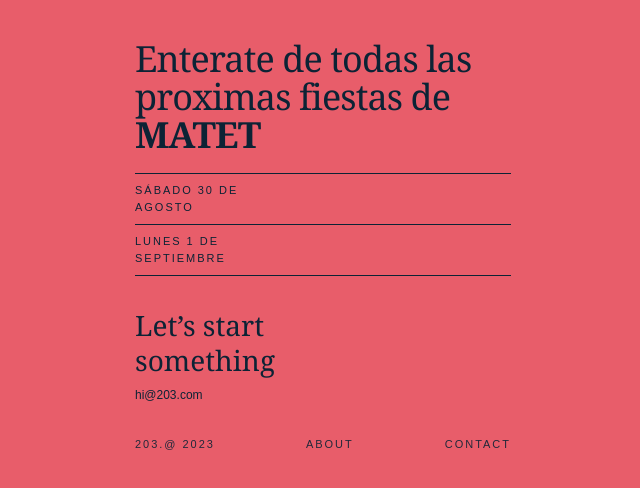
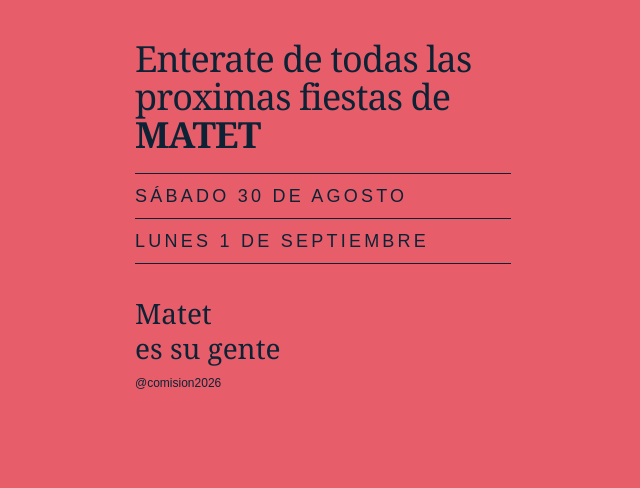
Before and after one commit to jgarcia311999/FiestasMatet, a Next.js app: page /proximas in a window 1280 px wide. Shown: the top 488 px of the page, without its empty margins (317-957 px from the left). Built offline with nearby package versions, Linux system fonts and the light colour scheme.

Commit message:
cambios en la forma de mostrar los evento proximos

```diff
--- a/src/app/proximas/page.tsx
+++ b/src/app/proximas/page.tsx
@@ -61,6 +61,15 @@ function getEventosPorFecha(fiestaLista: Fiesta[], dateKey: string): Fiesta[] {
   return byDate.sort((a, b) => parseTime(a.time) - parseTime(b.time));
 }
 
+function getFranjaHorariaLabel(time: string): string {
+  const [hhStr, mmStr] = (time || "00:00").split(":");
+  const hh = Number(hhStr);
+  // Mañana: 06:00–13:59, Tarde: 14:00–20:59, Noche: 21:00–05:59
+  if (hh >= 6 && hh < 14) return "de la mañana";
+  if (hh >= 14 && hh < 21) return "de la tarde";
+  return "de la noche";
+}
+
 export default function ProximasPage() {
   const [openIndex, setOpenIndex] = useState<number | null>(null);
 
@@ -82,24 +91,25 @@ export default function ProximasPage() {
           secciones.map((sec, idx) => (
             <div key={sec.key}>
               <div
-                className="grid grid-cols-3 text-[11px] uppercase tracking-[0.18em] py-2 gap-x-4 cursor-pointer"
+                className="text-lg uppercase tracking-[0.18em] py-2 cursor-pointer"
                 onClick={() => setOpenIndex(openIndex === idx ? null : idx)}
               >
                 <span className="border-b border-transparent">{sec.label}</span>
               </div>
               {openIndex === idx && (
                 <>
-                  <div className="p-2 text-sm">
+                  <div className="p-2 text-base">
                     {getEventosPorFecha(fiestasData, sec.key).length === 0 ? (
                       <div className="italic">Sin eventos para este día</div>
                     ) : (
                       <ul className="space-y-1">
                         {getEventosPorFecha(fiestasData, sec.key).map((ev, i) => (
-                          <li key={i}>A las {ev.time} - {ev.title}</li>
+                          <li key={i} className="text-lg">A las {ev.time} {getFranjaHorariaLabel(ev.time)} - {ev.title}</li>
                         ))}
                       </ul>
                     )}
                   </div>
+                  {/*
                   <div className="mt-5 mb-5 relative h-[180px] rounded-3xl bg-[#083279] overflow-hidden">
                     <div className="absolute inset-0 flex items-center justify-center">
                       <div className="h-24 w-24 rounded-full border border-[#0C2335] flex items-center justify-center">
@@ -110,6 +120,7 @@ export default function ProximasPage() {
                       </div>
                     </div>
                   </div>
+                  */}
                 </>
               )}
               <div className="border-t border-[#0C2335]" />
@@ -119,16 +130,9 @@ export default function ProximasPage() {
 
         {/* Call to action serif */}
         <div className="mt-8">
-          <p className="font-serif text-[28px] leading-tight">Let’s start</p>
-          <p className="font-serif text-[28px] leading-tight">something</p>
-          <p className="mt-2 text-[12px]">hi@203.com</p>
-        </div>
-
-        {/* Footer */}
-        <div className="mt-8 flex items-center justify-between text-[11px] uppercase tracking-[0.18em] opacity-90">
-          <span>203.@ 2023</span>
-          <span>About</span>
-          <span>Contact</span>
+          <p className="font-serif text-[28px] leading-tight">Matet</p>
+          <p className="font-serif text-[28px] leading-tight">es su gente</p>
+          <p className="mt-2 text-[12px]">@comision2026</p>
         </div>
       </div>
     </main>
```
